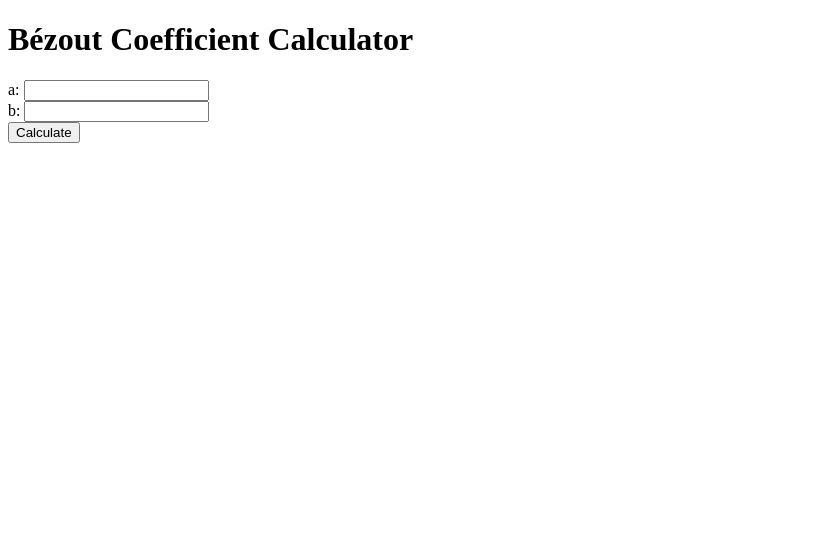
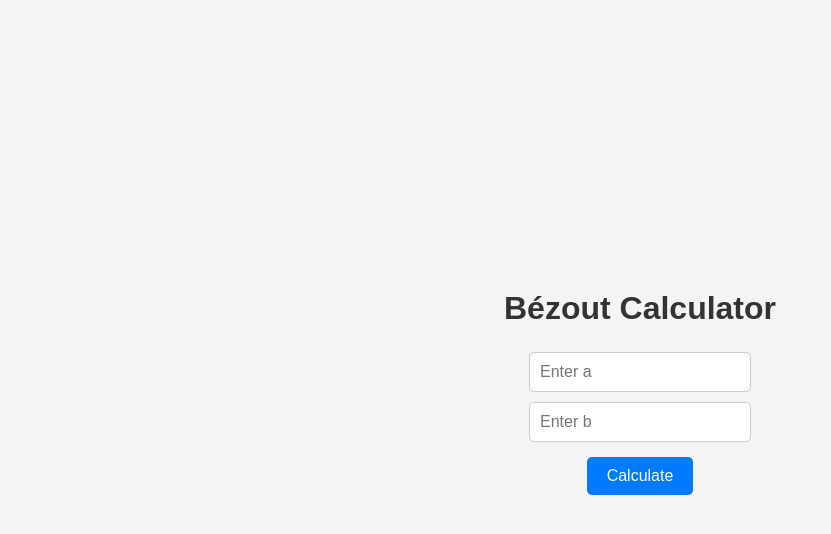
Before and after one commit to sukaflex/spegando, a plain HTML site: page index.html in a window 1280 px wide. Shown: the whole page, without its empty margins (0-831 px from the left). Drawn offline with Linux system fonts and the light colour scheme.

Commit message:
Update index.html

```diff
--- a/index.html
+++ b/index.html
@@ -2,22 +2,62 @@
 <html lang="en">
 <head>
   <meta charset="UTF-8">
+  <meta name="viewport" content="width=device-width, initial-scale=1.0">
   <title>Bézout Calculator</title>
+  <style>
+    body {
+      font-family: Arial, sans-serif;
+      background: #f4f4f4;
+      display: flex;
+      flex-direction: column;
+      align-items: center;
+      justify-content: center;
+      height: 100vh;
+      margin: 0;
+    }
+
+    h1 {
+      margin-bottom: 20px;
+      color: #333;
+    }
+
+    input {
+      padding: 10px;
+      margin: 5px;
+      width: 200px;
+      border: 1px solid #ccc;
+      border-radius: 5px;
+      font-size: 16px;
+    }
+
+    button {
+      padding: 10px 20px;
+      margin-top: 10px;
+      background: #007bff;
+      color: white;
+      border: none;
+      border-radius: 5px;
+      cursor: pointer;
+      font-size: 16px;
+    }
+
+    button:hover {
+      background: #0056b3;
+    }
+
+    #result {
+      margin-top: 20px;
+      font-weight: bold;
+      color: #222;
+    }
+  </style>
 </head>
 <body>
-    <h1>Bézout Coefficient Calculator</h1>
-    <form id="bezout-form">
-        <label>
-            a: <input type="number" id="a" required>
-        </label>
-        <br>
-        <label>
-            b: <input type="number" id="b" required>
-        </label>
-        <br>
-        <button type="submit">Calculate</button>
-    </form>
-    <div id="result"></div>
+  <h1>Bézout Calculator</h1>
+  <input id="a" type="number" placeholder="Enter a" />
+  <input id="b" type="number" placeholder="Enter b" />
+  <button onclick="calculate()">Calculate</button>
+  <p id="result"></p>
 
   <script>
     function bezout(a, b) {
@@ -32,24 +72,19 @@
         [old_t, t] = [t, old_t - quotient * t];
       }
 
-            return {
-                gcd: old_r,
-                x: old_s,
-                y: old_t
-            };
+      return [old_s, old_t]; // Bézout coefficients
     }
 
-        document.getElementById('bezout-form').addEventListener('submit', function(e) {
-            e.preventDefault();
-
-            let a = parseInt(document.getElementById('a').value);
-            let b = parseInt(document.getElementById('b').value);
-
-            let result = bezout(a, b);
-
-            document.getElementById('result').innerText =
-                `gcd(${a}, ${b}) = ${result.gcd}, x = ${result.x}, y = ${result.y}`;
-        });
+    function calculate() {
+      const a = parseInt(document.getElementById("a").value);
+      const b = parseInt(document.getElementById("b").value);
+      if (isNaN(a) || isNaN(b)) {
+        document.getElementById("result").textContent = "Please enter two valid integers.";
+        return;
+      }
+      const [x, y] = bezout(a, b);
+      document.getElementById("result").textContent = `x = ${x}, y = ${y}, such that ${a}·(${x}) + ${b}·(${y}) = ${a * x + b * y}`;
+    }
   </script>
 </body>
 </html>
```
Lines whose indentation alone changed are shown as unchanged.
